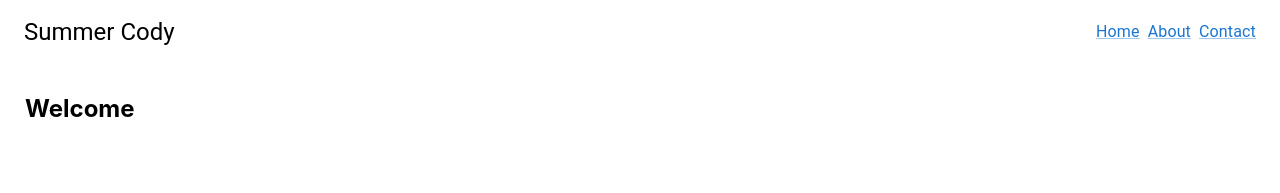
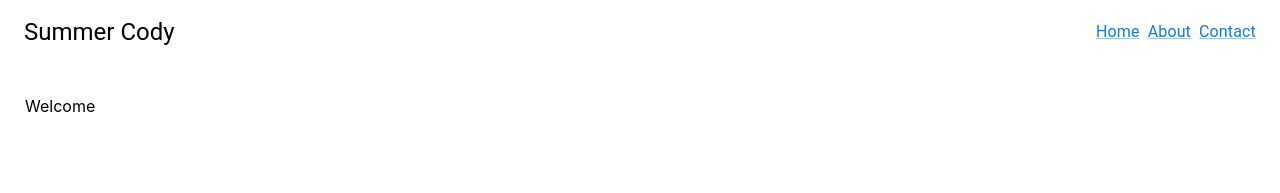
Before and after one commit to summercody/summercody.github.io, a React (Create React App) app: page / in a window 1280 px wide. Shown: the top 193 px of the page. Built offline with nearby package versions, Linux system fonts and the light colour scheme.

Commit message:
Finalizing page transitions

```diff
--- a/package.json
+++ b/package.json
@@ -46,6 +46,9 @@
     ]
   },
   "devDependencies": {
-    "gh-pages": "^3.2.3"
+    "autoprefixer": "^10.4.4",
+    "gh-pages": "^3.2.3",
+    "postcss": "^8.4.12",
+    "tailwindcss": "^3.0.23"
   }
 }
--- /dev/null
+++ b/postcss.config.js
@@ -0,0 +1,6 @@
+module.exports = {
+  plugins: {
+    tailwindcss: {},
+    autoprefixer: {},
+  },
+}
--- a/src/App.css
+++ b/src/App.css
@@ -1,3 +1,4 @@
+
 .App {
   justify-content: center;
 }
--- a/src/index.css
+++ b/src/index.css
@@ -1,3 +1,7 @@
+@tailwind base;
+@tailwind components;
+@tailwind utilities;
+
 body {
   margin: 0;
   font-family: -apple-system, BlinkMacSystemFont, 'Segoe UI', 'Roboto', 'Oxygen',
--- a/src/pages/about.js
+++ b/src/pages/about.js
@@ -1,14 +1,50 @@
 import HeaderBar from "../components/header";
 import { motion } from "framer-motion"
 
+const content = {
+  animate: {
+      transition: { staggerChildren: 0.1 }
+  },
+};
+
+const header = {
+  initial: { y: -20, opacity: 0 },
+  animate: {
+    y: 0,
+    opacity: 1,
+    transition: {
+      duration: 0.7,
+      ease: [0.6, -0.05, 0.01, 0.99],
+    },
+  },
+};
+
+const title = {
+  initial: { y: -20, opacity: 0 },
+  animate: {
+    y: 0,
+    opacity: 1,
+    transition: {
+      duration: 0.7,
+      ease: [0.6, -0.05, 0.01, 0.99],
+    },
+  },
+};
+
+
 export default function About() {
 
-
   return (
-    <motion.div exit={{ opacity: 0 }}>
-      <HeaderBar />
-      <h2 style={{ marginTop: '30px', marginLeft: '25px' }}>About Me</h2>
-    </motion.div>
+    <motion.section exit={{ opacity: 0 }}>
+      <motion.div variants={content} animate="animate" initial="initial">
+        <motion.section variants={header}>
+          <HeaderBar />
+        </motion.section>
+        <motion.section variants={title}>
+          <h2 style={{ marginTop: '30px', marginLeft: '25px' }}>About Me</h2>
+        </motion.section>
+      </motion.div>
+    </motion.section>
 
   );
 }
--- a/src/pages/contact.js
+++ b/src/pages/contact.js
@@ -3,11 +3,47 @@ import HeaderBar from '../components/header';
 import { motion } from "framer-motion"
 
 
+const content = {
+  animate: {
+      transition: { staggerChildren: 0.1 }
+  },
+};
+
+const header = {
+  initial: { y: -20, opacity: 0 },
+  animate: {
+    y: 0,
+    opacity: 1,
+    transition: {
+      duration: 0.7,
+      ease: [0.6, -0.05, 0.01, 0.99],
+    },
+  },
+};
+
+const title = {
+  initial: { y: -20, opacity: 0 },
+  animate: {
+    y: 0,
+    opacity: 1,
+    transition: {
+      duration: 0.7,
+      ease: [0.6, -0.05, 0.01, 0.99],
+    },
+  },
+};
+
 export default function Contact() {
   return (
-    <motion.div exit={{ opacity: 0 }}>
-      <HeaderBar />
-      <h2 style={{ marginTop: '30px', marginLeft: '25px' }}>Contact Me</h2>
-    </motion.div>
+    <motion.section exit={{ opacity: 0 }}>
+      <motion.div variants = {content} animate="animate" initial="initial">
+        <motion.div variants = {header}>
+          <HeaderBar />
+        </motion.div>
+        <motion.div variants = {title}>
+          <h2 style={{ marginTop: '30px', marginLeft: '25px' }}>Contact Me</h2>
+          </motion.div>
+      </motion.div>
+    </motion.section>
   );
 }
--- a/src/pages/home.js
+++ b/src/pages/home.js
@@ -12,15 +12,10 @@ const blackBox = {
 
     initial: {
         height: "100vh",
-        bottom: 0,
-        backgroundColor: "#000000",
-        position: 'relative',
-        zIndex: 50,
-        width: '100vw',
+        bottom: 0
     },
     animate: {
         height: 0,
-        backgroundColor: "#000000",
         transition: {
             when: 'afterChildren',
             duration: 1.5,
@@ -29,13 +24,67 @@ const blackBox = {
     }
 };
 
+const textContainer = {
+    initial: {
+      opacity: 1,
+    },
+    animate: {
+      opacity: 0,
+      transition: {
+        duration: 0.25,
+        when: "afterChildren",
+      },
+    },
+  };
+
+const text = {
+    initial: {
+      y: 40,
+    },
+    animate: {
+      y: 90,
+      transition: {
+        duration: 1.5,
+        ease: [0.87, 0, 0.13, 1],
+      },
+    },
+  };
+
+const content = (isFirstMount) => ({
+    animate: {
+        transition: { staggerChildren: 0.1, delayChildren: isFirstMount ? 2.5: 0 }
+    },
+});
+
+const header = {
+    initial: { y: -20, opacity: 0 },
+    animate: {
+      y: 0,
+      opacity: 1,
+      transition: {
+        duration: 0.7,
+        ease: [0.6, -0.05, 0.01, 0.99],
+      },
+    },
+  };
+
+const title = {
+    initial: { y: -20, opacity: 0 },
+    animate: {
+      y: 0,
+      opacity: 1,
+      transition: {
+        duration: 0.7,
+        ease: [0.6, -0.05, 0.01, 0.99],
+      },
+    },
+  };
+
 const InitialTransition = () => {
     return (
-        <div style={{
-            position: 'absolute', inset: 0, display: 'flex', alignItems: 'flex-end', justifyContent: 'center'
-        }}>
+        <div className="absolute inset-0 flex items-end justify-center">
             <motion.div
-                className="relative z-50 w-full bg-black"
+                className="relative z-50 flex w-full bg-black items-center justify-center"
                 initial="initial"
                 animate="animate"
                 variants={blackBox}
@@ -43,7 +92,30 @@ const InitialTransition = () => {
                 onAnimationComplete={() =>
                     document.body.classList.remove("overflow-hidden")
                   }
-            />
+            >
+                <motion.svg variants={textContainer} className="absolute z-50 flex">
+                    <pattern
+                        id="pattern"
+                        patternUnits="userSpaceOnUse"
+                        width={750}
+                        height={800}
+                        className="text-white"
+                    >
+                        <rect className="w-full h-full fill-current" />
+                        <motion.rect variants={text} className="w-full h-full text-gray-600 fill-current" />
+                    </pattern>
+                    <text
+                        className="text-4xl font-bold"
+                        text-anchor="middle"
+                        x="50%"
+                        y="50%"
+                        style={{ fill: "url(#pattern)" }}
+                    >
+                        summercody.io
+                    </text>
+                </motion.svg>
+            </motion.div>
+
 
         </div>
     )
@@ -53,10 +125,21 @@ const InitialTransition = () => {
 export default function Home({isFirstMount}) {
 
     return (
-        <motion.div exit={{ opacity: 0 }}>
+        <motion.section exit={{ opacity: 0 }}>
             {isFirstMount && <InitialTransition />}
-            <HeaderBar />
-            <h2 style={{ marginTop: '30px', marginLeft: '25px' }}>Welcome</h2>
-        </motion.div>
+
+            <motion.div
+                initial="initial"
+                animate="animate"
+                variants={content(isFirstMount)}
+            >
+                <motion.section variants={header}>
+                    <HeaderBar />
+                </motion.section>
+                <motion.h2 variants={title}>
+                    <h2 style={{ marginTop: '30px', marginLeft: '25px' }}>Welcome</h2>
+                </motion.h2>
+            </motion.div>
+        </motion.section>
     );
 }
--- /dev/null
+++ b/tailwind.config.js
@@ -0,0 +1,7 @@
+module.exports = {
+  content: ["./src/**/*.{js,jsx,ts,tsx}"],
+  theme: {
+    extend: {},
+  },
+  plugins: [],
+}
```
Also changed, not shown: 1 other file (tests, documents, lock files or other folders).
